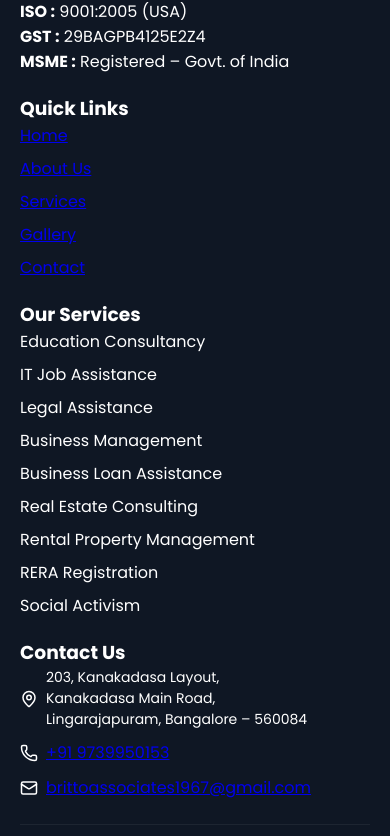
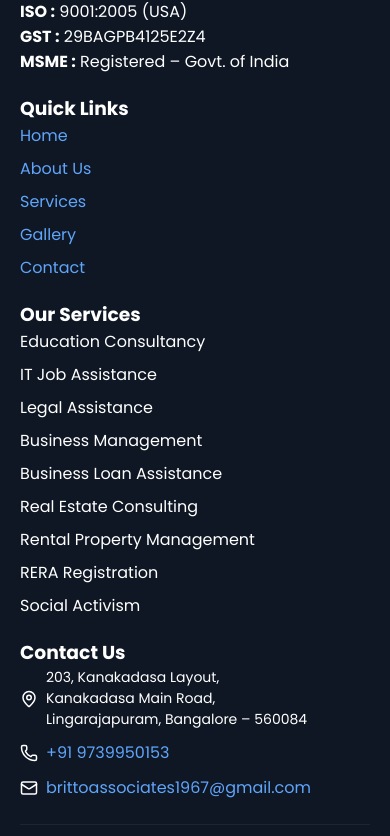
Before and after one commit to HubtechpotliMain/Britto-associates, a Next.js app: page / in a window 390 px wide. Shown: the part 10568-11404 px from the top of the page. Built offline with nearby package versions, Linux system fonts and the light colour scheme.

Commit message:
Style footer links with light blue color and gold hover state
- Update Quick Links navigation items to use #60a5fa color
- Update contact links (phone/email) to match navigation link styling
- Add smooth color transition on hover to gold (#fbbf24)

```diff
--- a/components/Footer/Footer.module.css
+++ b/components/Footer/Footer.module.css
@@ -97,7 +97,13 @@
   text-decoration:none;
 }
 
-.linkItem:hover {
+.linkItem a {
+  color:#60a5fa;
+  text-decoration:none;
+  transition: color 0.3s ease;
+}
+
+.linkItem a:hover {
   color:#fbbf24;
 }
 
@@ -117,6 +123,16 @@
   display:flex;
   gap:8px;
   align-items:center;
+}
+
+.contactItem a {
+  color:#60a5fa;
+  text-decoration:none;
+  transition: color 0.3s ease;
+}
+
+.contactItem a:hover {
+  color:#fbbf24;
 }
 
 .contactText {
```
